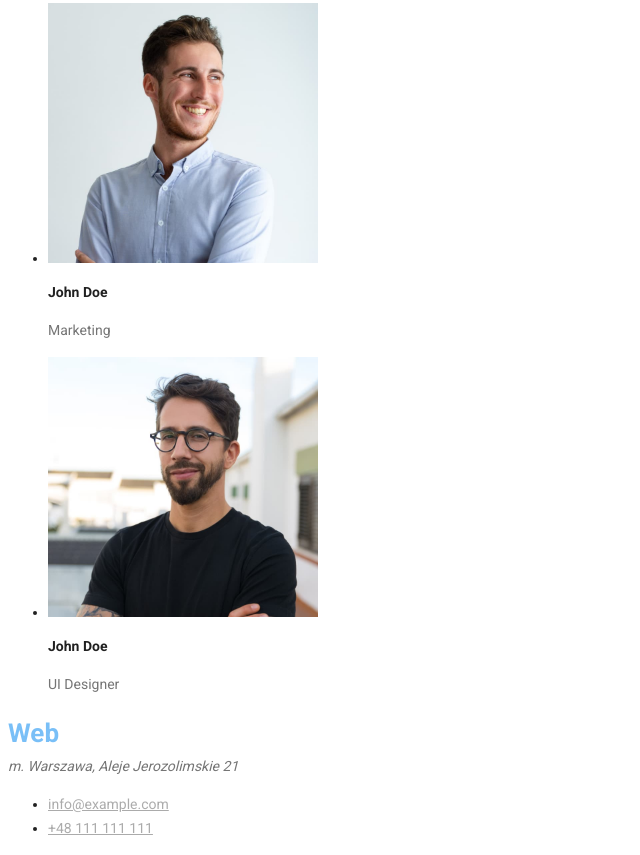
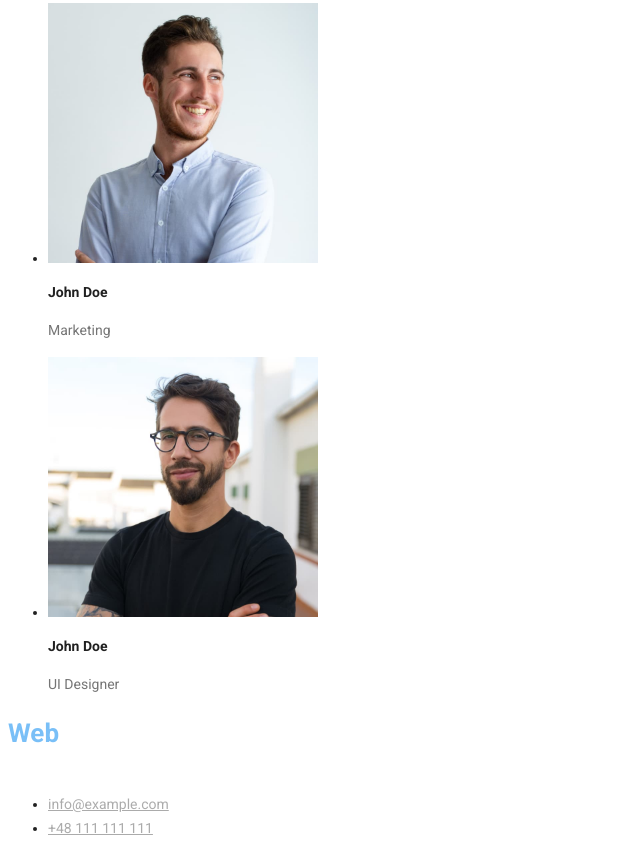
Before and after one commit to Adamskoczen/goit-markup-hw-02, a plain HTML site: page index.html in a window 1280 px wide. Shown: the part 2418-3273 px from the top of the page, without its empty margins (0-640 px from the left). Drawn offline with Linux system fonts and the light colour scheme.

Commit message:
Address color white

```diff
--- a/css/styles.css
+++ b/css/styles.css
@@ -64,12 +64,16 @@ button.active,
   color: var(--color-white);
 }
 
+.address-footer address {
+  color: var(--color-white);
+  line-height: 171%;
+}
+
 .address-footer a {
   opacity: 0.6;
 }
 
 .main-class p,
-.address-footer address,
 .address-footer a {
   color: var(--color-contact);
   line-height: 171%;
```
